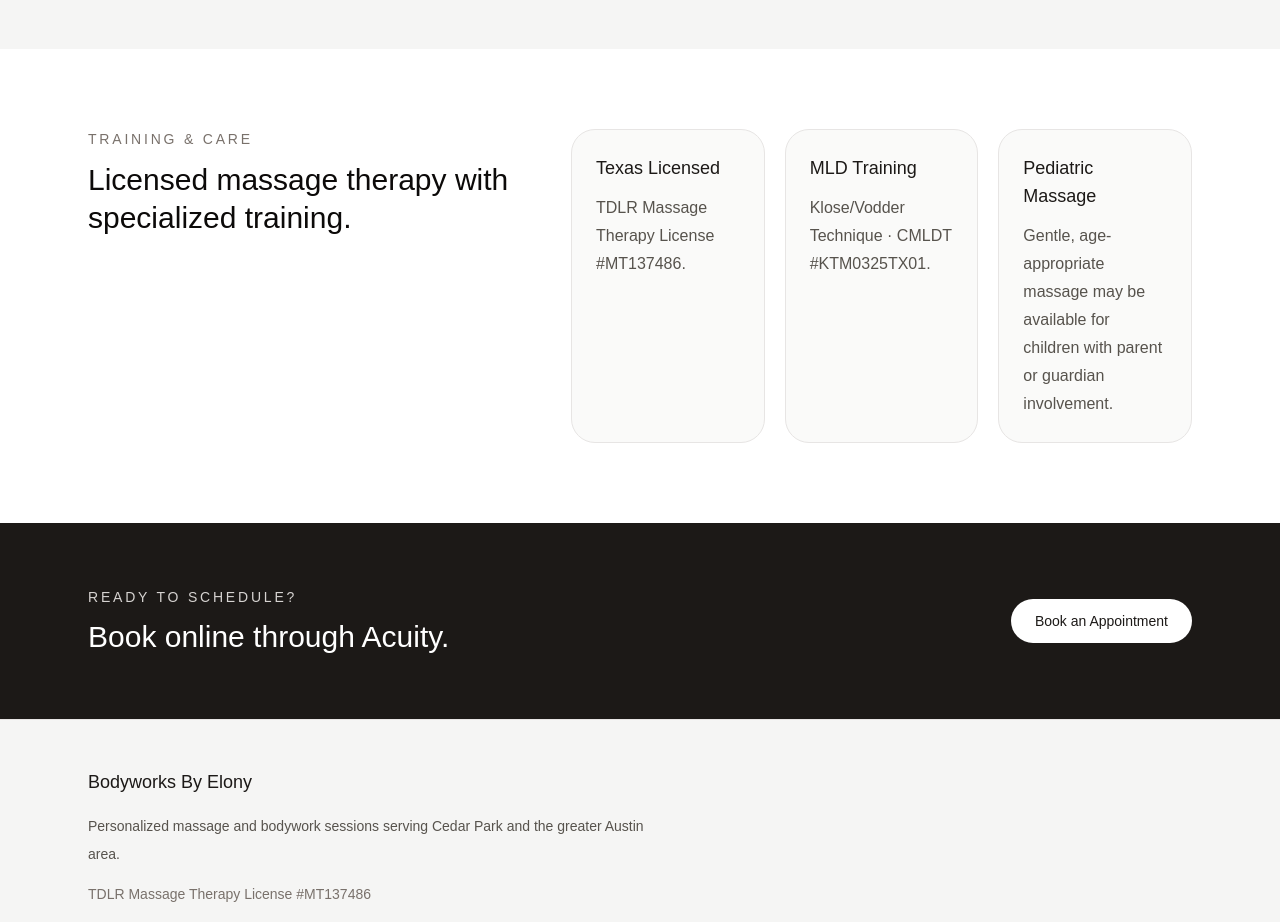
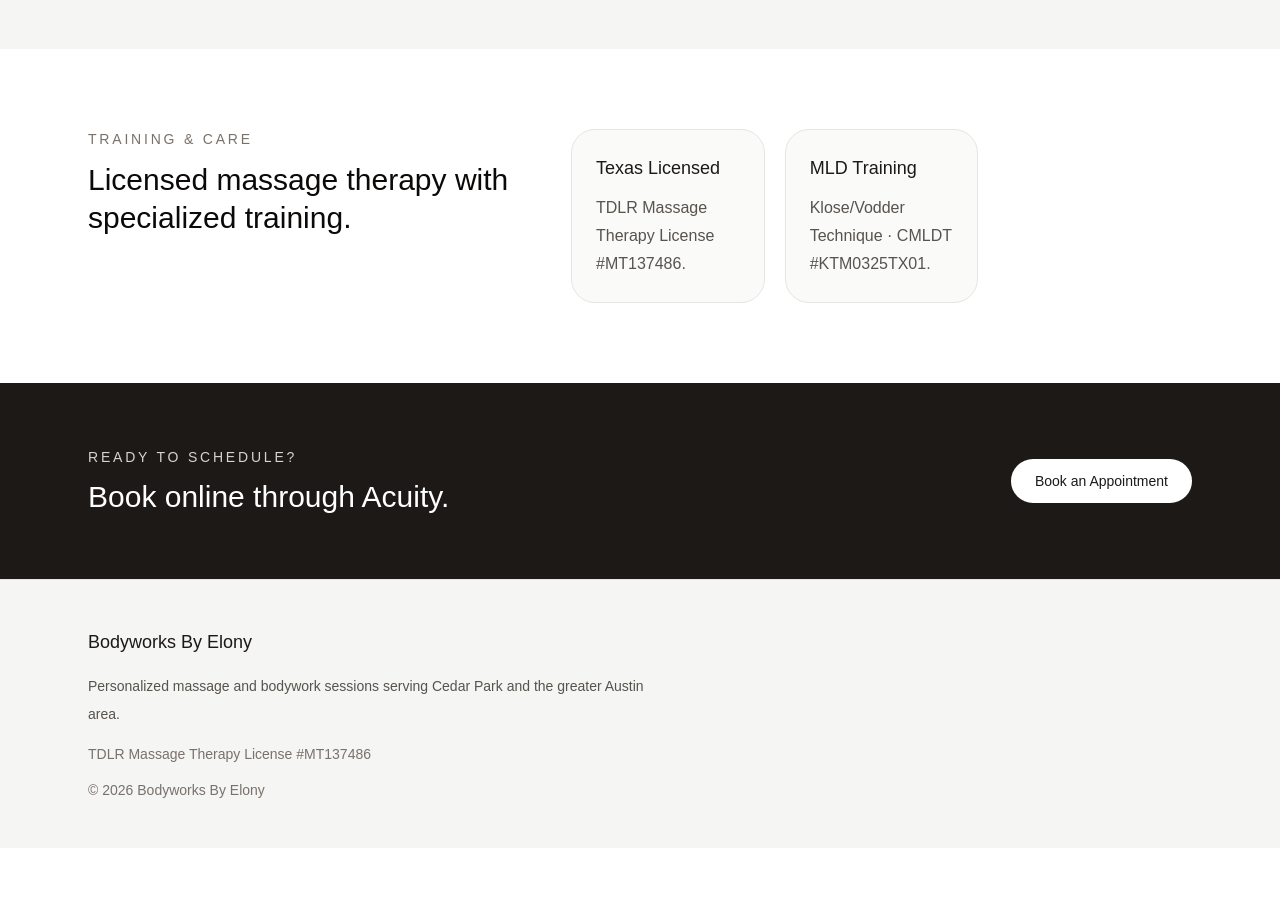
Before and after one commit to arosado-projects/bodyworks-by-elony, a Next.js app: page / in a window 1280 px wide. Shown: the part 1800-2722 px from the top of the page. After the commit the page ends 2648 px from the top, so only its background shows below. Built offline with nearby package versions, Linux system fonts and the light colour scheme.

Commit message:
Removed extra Pediatric card

```diff
--- a/app/page.tsx
+++ b/app/page.tsx
@@ -194,17 +194,6 @@ export default function HomePage() {
                   {siteConfig.credentials.mldCertification}.
                 </p>
               </div>
-
-              <div className="rounded-3xl border border-stone-200 bg-stone-50 p-6">
-                <h3 className="mb-3 text-lg font-medium text-stone-900">
-                  Pediatric Massage
-                </h3>
-
-                <p className="leading-7 text-stone-600">
-                  Gentle, age-appropriate massage may be available for children
-                  with parent or guardian involvement.
-                </p>
-              </div>
             </div>
           </div>
         </div>
```
